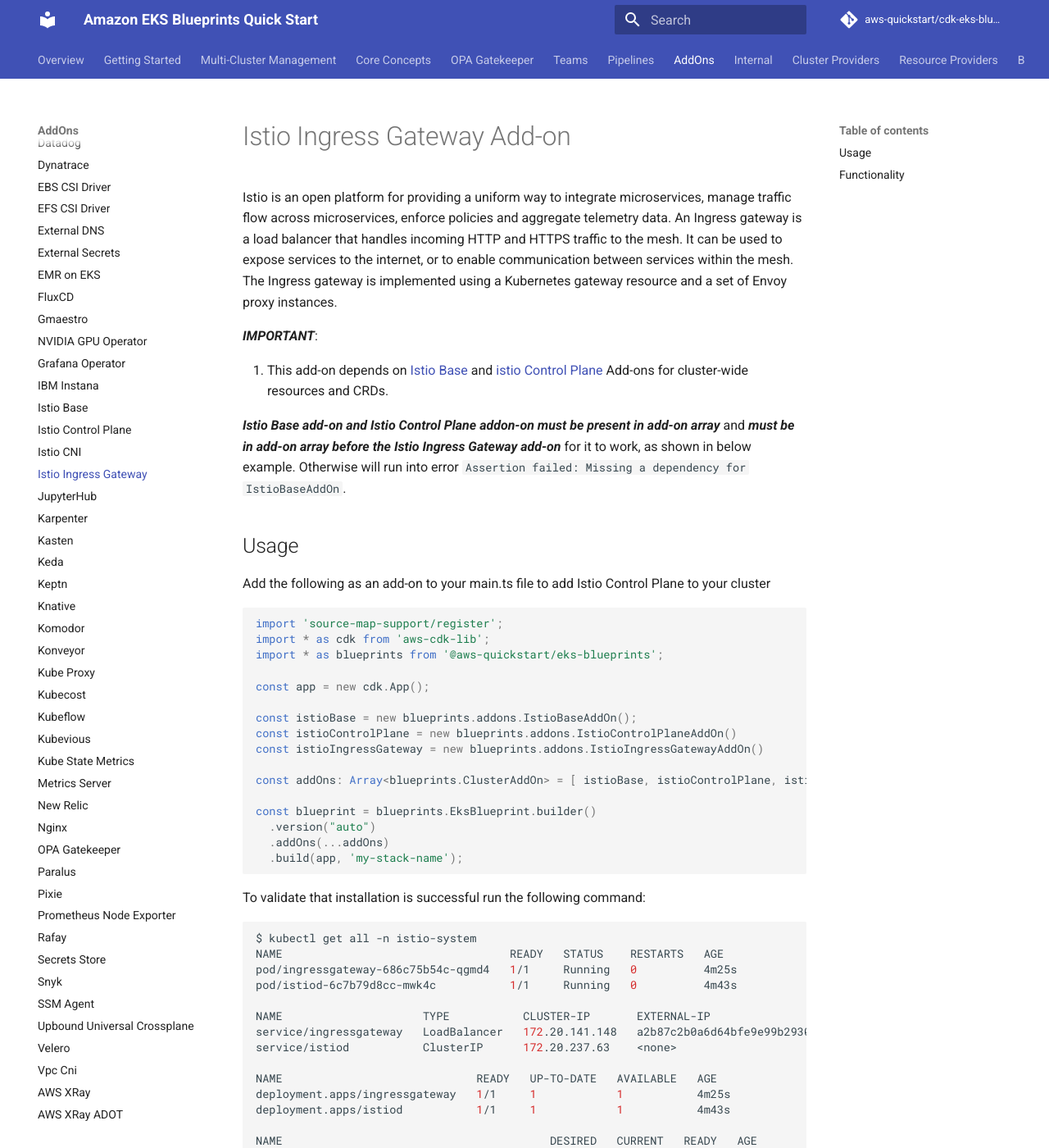
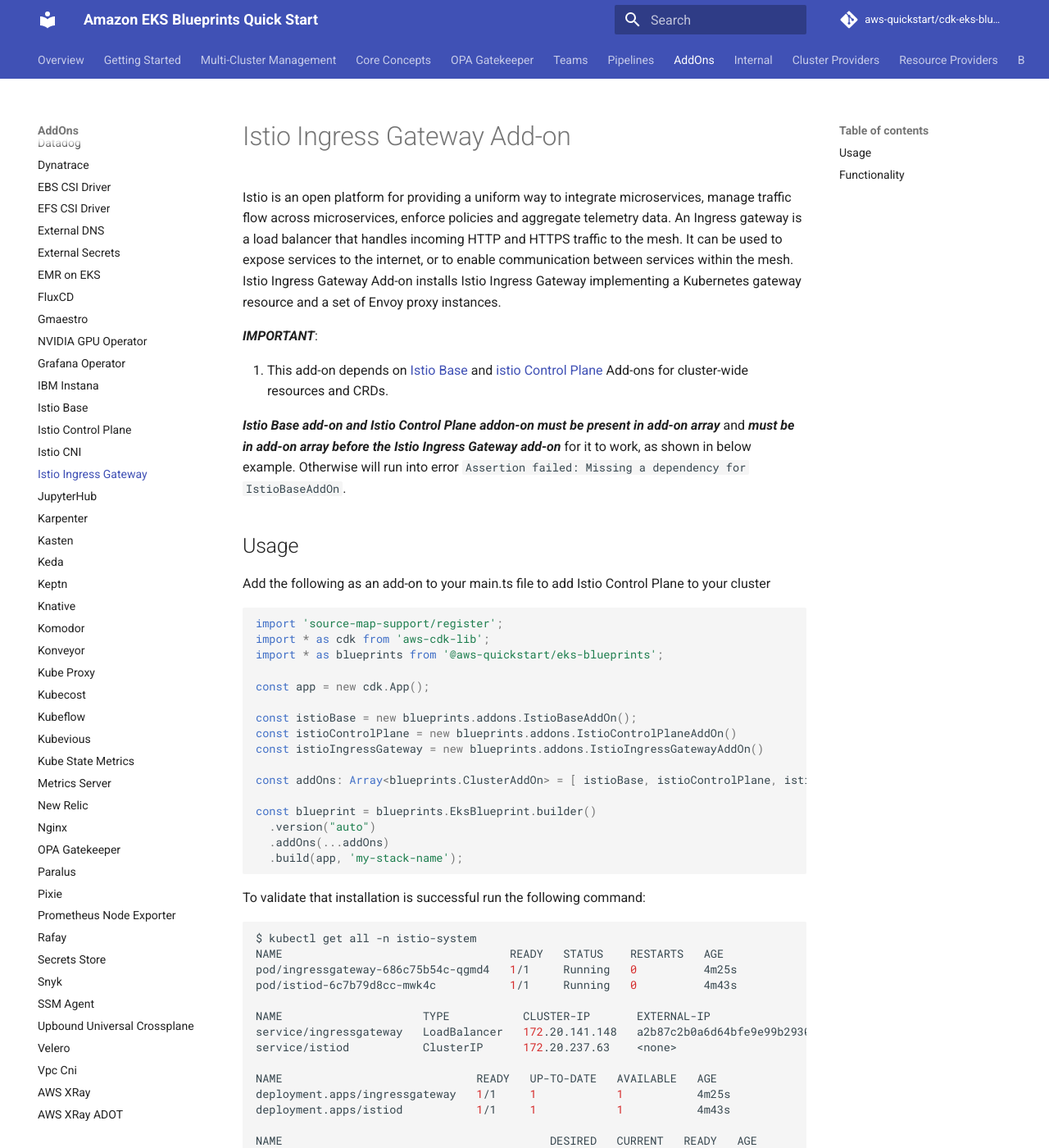
Before and after one commit to aws-quickstart/cdk-eks-blueprints, an MkDocs documentation site: the page built from docs/addons/istio-ingress-gateway.md, in a window 1280 px wide and 1400 px high. Shown: the whole window at 82% size. Built offline with MkDocs 1.6.1 and Material for MkDocs 9.7.7, drawn with Linux system fonts in a browser that asks for light colours; comment, search, counter and statistics services are not loaded; some of the changed text lies outside the part shown.

Commit message:
ISTIO IG Resources to Doc

```diff
--- a/docs/addons/istio-ingress-gateway.md
+++ b/docs/addons/istio-ingress-gateway.md
@@ -1,6 +1,6 @@
 # Istio Ingress Gateway Add-on
 
-Istio is an open platform for providing a uniform way to integrate microservices, manage traffic flow across microservices, enforce policies and aggregate telemetry data. An Ingress gateway is a load balancer that handles incoming HTTP and HTTPS traffic to the mesh. It can be used to expose services to the internet, or to enable communication between services within the mesh. The Ingress gateway is implemented using a Kubernetes gateway resource and a set of Envoy proxy instances.
+Istio is an open platform for providing a uniform way to integrate microservices, manage traffic flow across microservices, enforce policies and aggregate telemetry data. An Ingress gateway is a load balancer that handles incoming HTTP and HTTPS traffic to the mesh. It can be used to expose services to the internet, or to enable communication between services within the mesh. Istio Ingress Gateway Add-on installs Istio Ingress Gateway implementing a Kubernetes gateway resource and a set of Envoy proxy instances.
 
 ***IMPORTANT***:
 
@@ -58,4 +58,4 @@
 
 ## Functionality
 
-1. Installs Istio Ingress Gateway implements a Kubernetes gateway resource and a set of Envoy proxy instances.
+1. Istio Ingress Gateway Add-on installs Istio Ingress Gateway implementing a Kubernetes gateway resource and a set of Envoy proxy instances.
```
